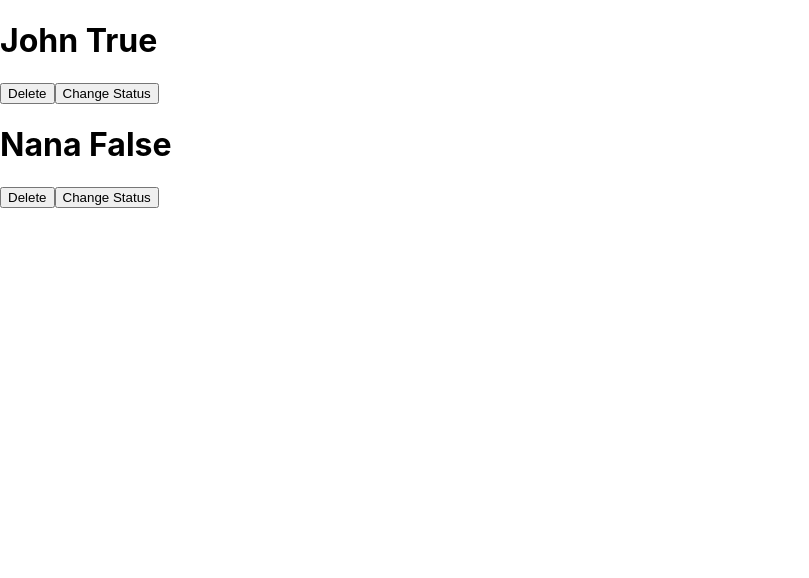
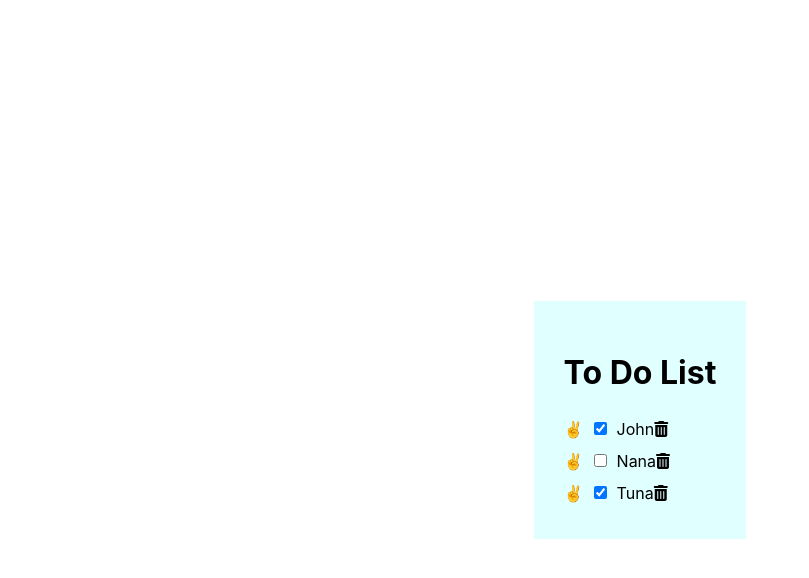
Before and after one commit to trongbinh15/to-do-app, a React (Create React App) app: page / in a window 1280 px wide. Shown: the top 578 px of the page, without its empty margins (0-809 px from the left). Built offline with nearby package versions, Linux system fonts and the light colour scheme.

Commit message:
drag and drop

```diff
--- a/public/index.html
+++ b/public/index.html
@@ -24,6 +24,7 @@
       work correctly both with client-side routing and a non-root public URL.
       Learn how to configure a non-root public URL by running `npm run build`.
     -->
+    <script src="https://use.fontawesome.com/ee6b17c0a2.js"></script>
     <title>React App</title>
   </head>
   <body>
--- a/src/components/Item/item.styles.css
+++ b/src/components/Item/item.styles.css
@@ -0,0 +1,25 @@
+.item-container{
+  display: flex;
+  flex-direction: row;
+  justify-content: flex-start;
+  align-items: center;
+  position:relative;
+  }
+
+.item-container > .check-box{
+  margin: 0 10px ;
+}
+
+.item-container > * {
+  line-height: 2rem;
+}
+
+/* .item-container::after {
+  content: '❌';
+  position: absolute;
+  right: 0;
+  transition: all 0.3s ease;
+} */
+
+.item-container:hover {
+}
--- a/src/components/Item/item.tsx
+++ b/src/components/Item/item.tsx
@@ -1,28 +1,43 @@
-import React, { Component } from 'react'
+import React, { Component, DragEventHandler } from 'react'
 import { ItemModel } from '../../models/item.model';
 import './item.styles.css'
 type Prop = {
 	item: ItemModel;
 	onDelete: (id: number) => void;
-  onChangeStatus: (id: number) => void;
+	onChangeStatus: () => void;
+	onDragStart: (e: DragEventHandler<HTMLDivElement>) => void;
+	onDragOver: (e: DragEventHandler<HTMLDivElement>) => void;
+	onDragEnd: (e: DragEventHandler<HTMLDivElement>) => void;
 };
 
 
 export class Item extends Component<Prop> {
 	handleDeleteEvent = () => this.props.onDelete(this.props.item.id);
-  handleChangeStatueEvent = () => this.props.onChangeStatus(this.props.item.id);
+	handleChangeStatueEvent = () => this.props.onChangeStatus();
+	handleOnDragStart = (e: any) => this.props.onDragStart(e);
+	handleOnDragEnd = (e: any) => this.props.onDragOver(e);
 
 	shouldComponentUpdate(nextProp: any) {
 		return this.props.item.isComplete !== nextProp.item.isComplete
 	}
 
+
 	render() {
-    console.log('render:')
 		return (
-      <div>
-        <h1>{this.props.item.name} {this.props.item.isComplete ? 'True' : 'False'}</h1>
-        <button onClick={this.handleDeleteEvent}>Delete</button>
-        <button onClick={this.handleChangeStatueEvent}>Change Status</button>
+			<div className="item-container">
+				<div
+					onDragStart={this.handleOnDragStart}
+					onDragOver={this.handleOnDragEnd}
+					onDragEnd={this.handleOnDragEnd} draggable>✌</div>
+				<input type="checkbox"
+					className="check-box"
+					defaultChecked={this.props.item.isComplete}
+					onChange={this.handleChangeStatueEvent}
+					onClick={this.handleChangeStatueEvent} />
+				<div>{this.props.item.name}</div>
+				<i className="fas fa-trash-alt"></i>
+				{/* <button onClick={this.handleDeleteEvent}>Delete</button> */}
+				{/* <button onClick={this.handleChangeStatueEvent}>Change Status</button> */}
 			</div>
 		)
 	}
--- a/src/components/List/list.styles.css
+++ b/src/components/List/list.styles.css
@@ -0,0 +1,12 @@
+.container {
+  display: grid;
+  place-items: center;
+  margin: 0;
+  padding: 20px;
+  height: 100vh;
+}
+
+.container>.list-item {
+  background-color: lightcyan;
+  padding: 30px;
+}
--- a/src/components/List/list.tsx
+++ b/src/components/List/list.tsx
@@ -5,10 +5,13 @@ import './list.styles.css'
 
 type State = {
   items: ItemModel[];
+  header?: string;
 }
 
 export class List extends Component<{}, State> {
-  state: State = {
+  constructor(props = {}) {
+    super(props);
+    this.state = {
       items:
         [
           {
@@ -20,23 +23,18 @@ export class List extends Component<{}, State> {
             id: 2,
             name: 'Nana',
             isComplete: false
+          },
+          {
+            id: 3,
+            name: 'Tuna',
+            isComplete: true
           }
-      ]
+        ],
+      header: 'To Do List',
     }
-  // state = {
-  //   items: [
-  //     {
-  //       id: 1,
-  //       name: 'John',
-  //       status: 'Done'
-  //     },
-  //     {
-  //       id: 2,
-  //       name: 'David',
-  //       status: 'New'
-  //     }
-  //   ]
-  // }
+  }
+
+  draggedItem: ItemModel | null = null;
 
   onDelete = (id: number) => {
     // this.items.splice(this.items.findIndex(item => item.id === id), 1);
@@ -53,15 +51,55 @@ export class List extends Component<{}, State> {
     }));
   }
 
+  onDragStart = (e: any, index?: number) => {
+    if (index !== undefined) {
+      this.draggedItem = this.state.items[index];
+      e.dataTransfer.effectAllowed = "move";
+      e.dataTransfer.setData("text/html", e.target.parentNode);
+      e.dataTransfer.setDragImage(e.target.parentNode, 20, 20); // firefox
+    }
+  };
+
+  onDragOver = (e: any, index: number) => {
+    e.preventDefault();
+    const draggedOverItem = this.state.items[index];
+
+    // if the item is dragged over itself, ignore
+    if (this.draggedItem === draggedOverItem) {
+      return;
+    }
+
+    // filter out the currently dragged item
+    let items = this.state.items.filter(item => item !== this.draggedItem);
+
+    // add the dragged item after the dragged over item
+    if (this.draggedItem) {
+      items.splice(index, 0, this.draggedItem);
+    }
+
+    this.setState({ items });
+  };
+
+  onDragEnd = () => {
+    this.draggedItem = null;
+  };
+
+
   render() {
     return (
       <>
+        <div className="container">
           <div className='list-item'>
-          {this.state.items.map(item =>
+            <h1>{this.state.header}</h1>
+            {this.state.items.map((item, index) =>
               <Item key={item.id}
                 item={item}
-              onChangeStatus={this.onChangeStatus}
+                onChangeStatus={() => this.onChangeStatus(item.id)}
+                onDragStart={(e) => this.onDragStart(e, index)}
+                onDragOver={(e) => this.onDragOver(e, index)}
+                onDragEnd={() => this.onDragEnd}
                 onDelete={this.onDelete} />)}
+          </div>
         </div>
       </>
     )
```
Lines whose indentation alone changed are shown as unchanged.
